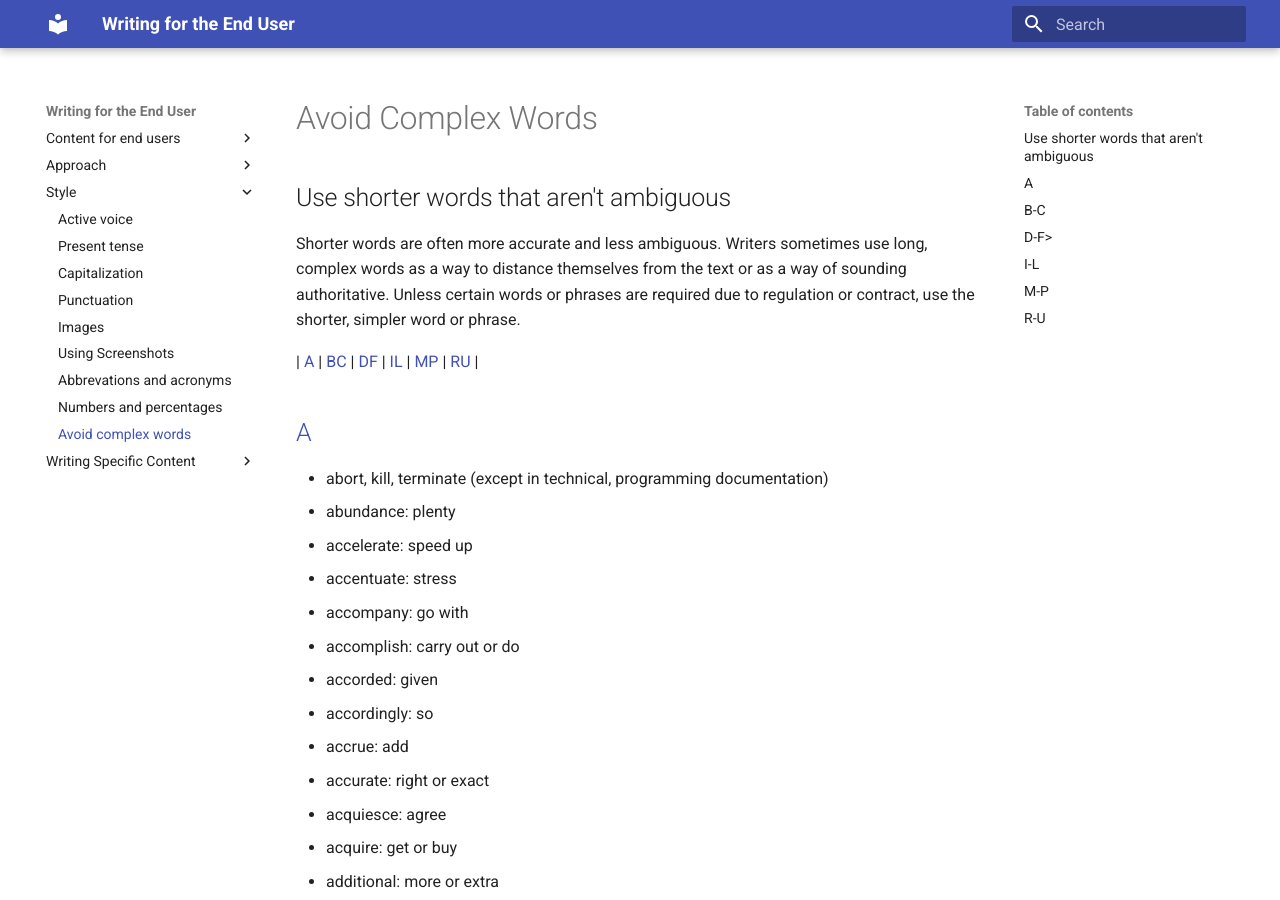
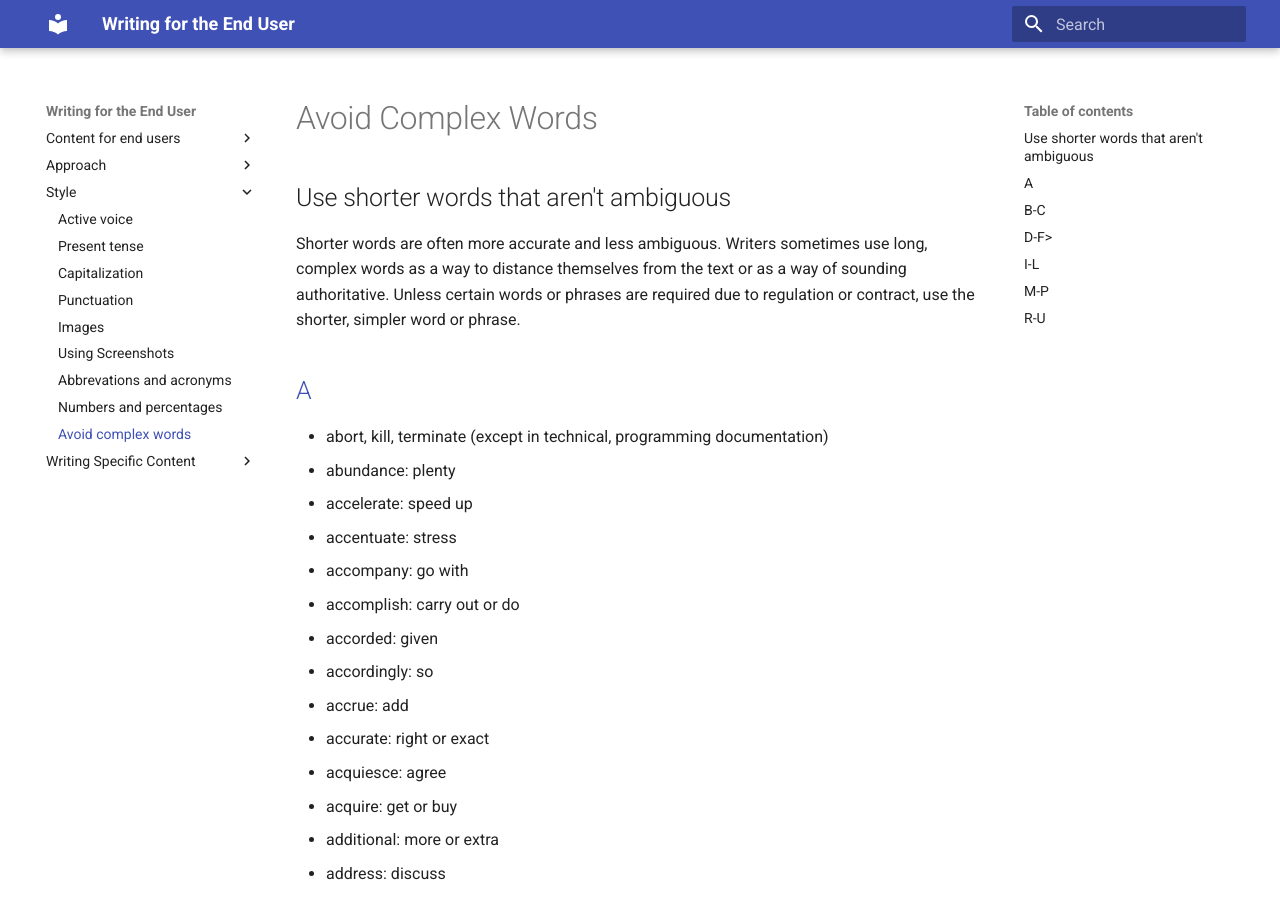
Before and after one commit to stevearrants-jitterbit/style, an MkDocs documentation site: the page built from docs/avoidcomplexwords.md, in a window 1280 px wide and 900 px high. Built offline with MkDocs 1.6.1 and Material for MkDocs 9.7.7, drawn with Linux system fonts in a browser that asks for light colours.

Commit message:
update table

```diff
--- a/docs/avoidcomplexwords.md
+++ b/docs/avoidcomplexwords.md
@@ -6,8 +6,6 @@ Use shorter words that aren't ambiguous
 Shorter words are often more accurate and less ambiguous. Writers sometimes use long, complex words
 as a way to distance themselves from the text or as a way of sounding authoritative. Unless certain words
 or phrases are required due to regulation or contract, use the shorter, simpler word or phrase.
-
-|  [A](#A) 	| [BC](#BC)  	|   [DF](#DF)	|   [IL](#IL)	|  [MP](#MP)	|  [RU](#RU) 	|
 
 <a name="A">A</a>
 ---------------------------------------
```
Also changed, not shown: site/avoidcomplexwords/index.html, site/search/search_index.json, 1 other file.
